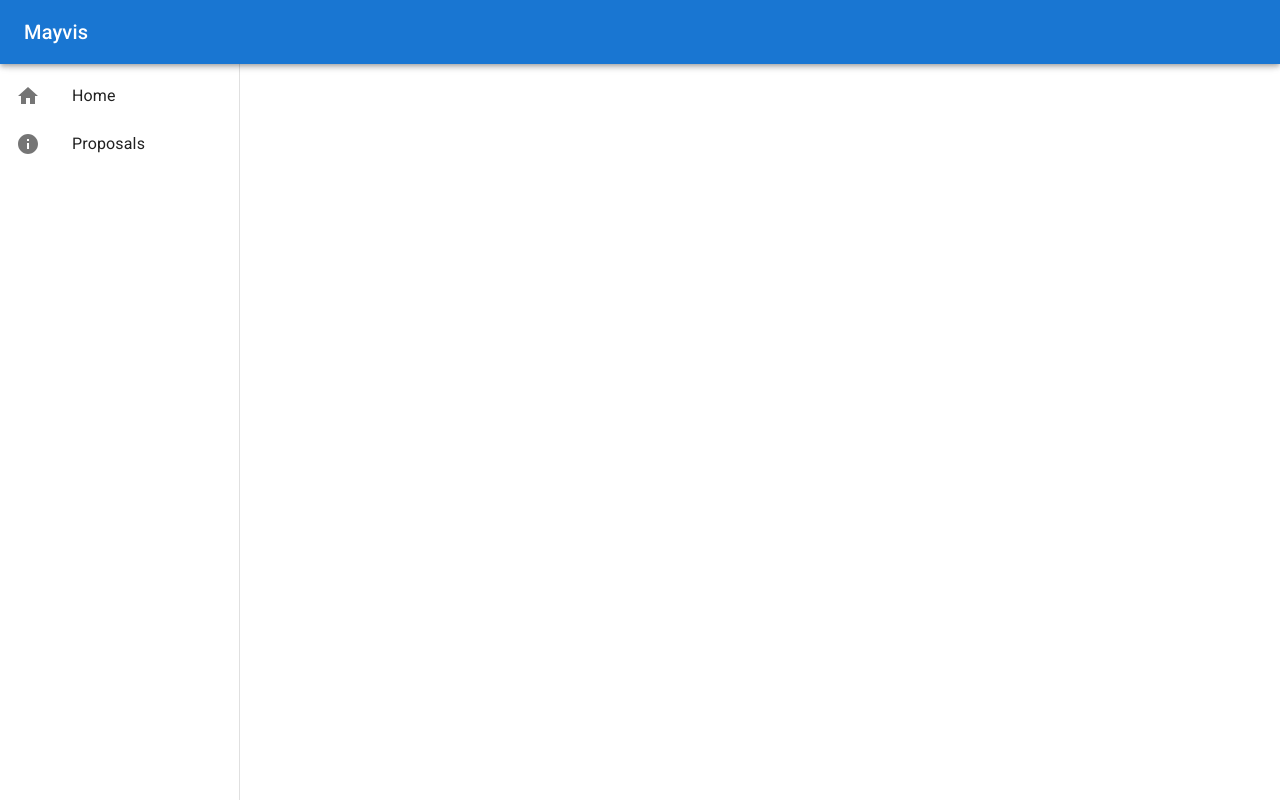
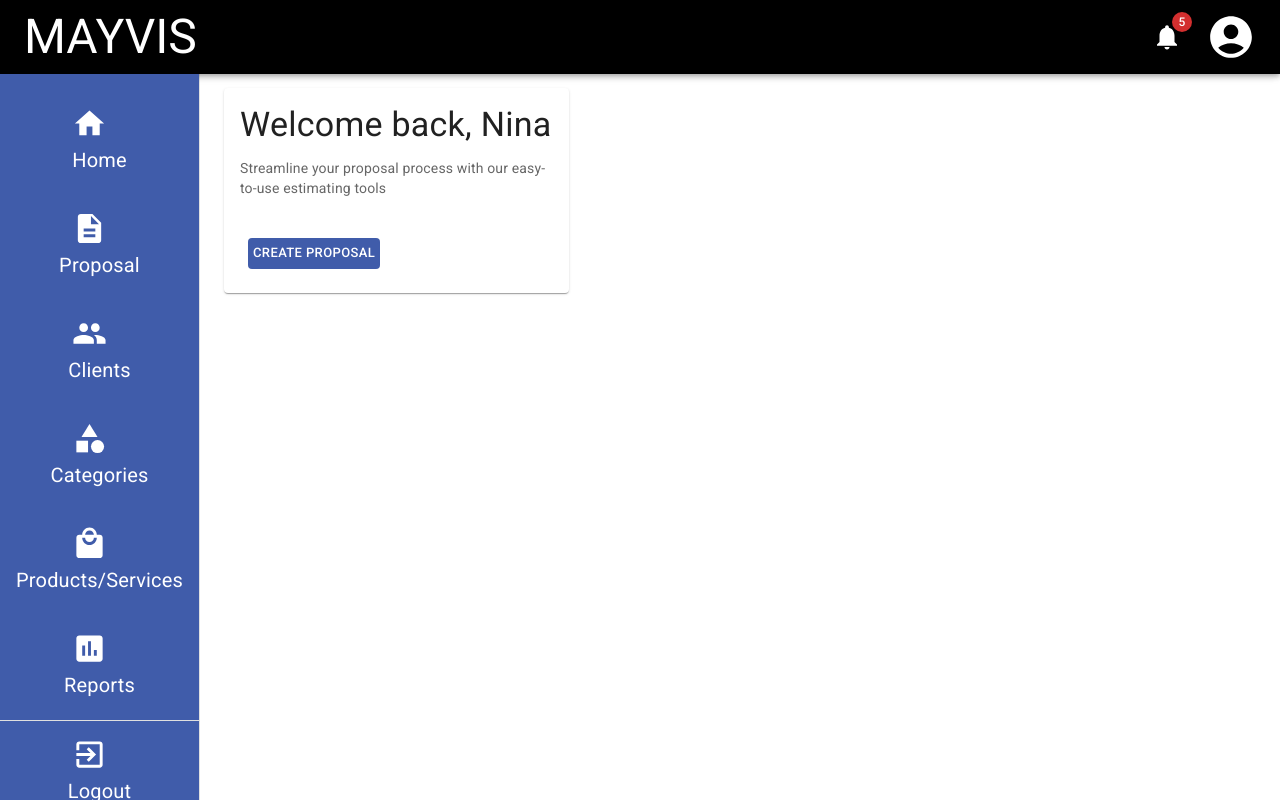
Before and after one commit to capstone-1232/mayvis-a, a Next.js app: page / in a window 1280 px wide. Built offline with nearby package versions, Linux system fonts and the light colour scheme; no server answers.

Commit message:
dashboard changes

```diff
--- /dev/null
+++ b/components/DashboardComponent/DashboardComponent.js
@@ -0,0 +1,24 @@
+import * as React from 'react';
+import Card from '@mui/material/Card';
+import CardActions from '@mui/material/CardActions';
+import CardContent from '@mui/material/CardContent';
+import Button from '@mui/material/Button';
+import Typography from '@mui/material/Typography';
+
+export default function DashboardComponent() {
+  return (
+    <Card sx={{ maxWidth: 345 }}>
+      <CardContent>
+        <Typography gutterBottom variant="h4" component="div">
+          Welcome back, Nina
+        </Typography>
+        <Typography variant="body2" color="text.secondary">
+             Streamline your proposal process with our easy-to-use estimating tools
+        </Typography>
+      </CardContent>
+      <CardActions>
+        <Button sx={{ backgroundColor: '#405CAA', color: 'white', margin: '1rem', alignItems: 'center' }} size="small">Create Proposal</Button>
+      </CardActions>
+    </Card>
+  );
+}
--- a/components/NavBarComponent/NavBarComponent.js
+++ b/components/NavBarComponent/NavBarComponent.js
@@ -275,6 +275,8 @@ function NavBarComponent(props) {
             <br />
             <br />
 
+
+
         </Box>
 
     );
--- a/package.json
+++ b/package.json
@@ -15,6 +15,7 @@
     "@mui/icons-material": "^5.15.10",
     "@mui/material": "^5.15.10",
     "@react-oauth/google": "^0.12.1",
+    "@vercel/postgres": "^0.7.2",
     "next": "^14.1.0",
     "react": "^18.2.0",
     "react-dom": "^18.2.0"
@@ -22,7 +23,7 @@
   "devDependencies": {
     "autoprefixer": "^10.0.1",
     "eslint": "^8",
-    "eslint-config-next": "14.1.0",
+    "eslint-config-next": "^14.1.0",
     "postcss": "^8",
     "tailwindcss": "^3.3.0"
   },
--- a/pages/_app.js
+++ b/pages/_app.js
@@ -3,12 +3,11 @@ import '@fontsource/roboto/400.css';
 import '@fontsource/roboto/500.css';
 import '@fontsource/roboto/700.css';
 
-import { GoogleOAuthProvider } from '@react-oauth/google';
+import { GoogleOAuthProvider } from "@react-oauth/google";
+
 
 export default function App({ Component, pageProps }) {
-  return (
-    <GoogleOAuthProvider clientId={process.env.NEXT_PUBLIC_GOOGLE_CLIENT_ID}>
-      <Component {...pageProps} />
-    </GoogleOAuthProvider>
-  );
+  return <GoogleOAuthProvider clientId="YOUR_GOOGLE_CLIENT_ID_HERE">
+  <Component {...pageProps} />
+</GoogleOAuthProvider>
 }
--- a/pages/index.js
+++ b/pages/index.js
@@ -1,9 +1,34 @@
 import DashboardLayout from '../components/DashboardLayout';
+import Image from "next/image";
+import Head from 'next/head';
+import LoginSignup from "./login"
+// import Container from '@mui/material/Container';
+import NavBarComponent from "@/components/NavBarComponent/NavBarComponent";
+// import { GoogleOAuthProvider } from "@react-oauth/google";
+import DashboardComponent from '@/components/DashboardComponent/DashboardComponent';
+import { Box, Toolbar } from '@mui/material';
+const drawerWidth = 240;
 
 export default function Home() {
   return (
-    <main>
-      <DashboardLayout />
-    </main>
+    // <GoogleOAuthProvider>
+    // {/* <LoginSignup /> */}
+
+    <Box sx={{ display: 'flex' }}>
+    <NavBarComponent />
+    <Box
+      component="main"
+      sx={{
+        flexGrow: 1,
+        p: 3,
+        width: { sm: 'calc(100% - ${drawerWidth}px)' },
+      }}
+    >
+      <Toolbar />
+      <DashboardComponent />
+    </Box>
+  </Box>
+
+    // </GoogleOAuthProvider>
   );
 }
```
Also changed, not shown: 1 other file (tests, documents, lock files or other folders).
